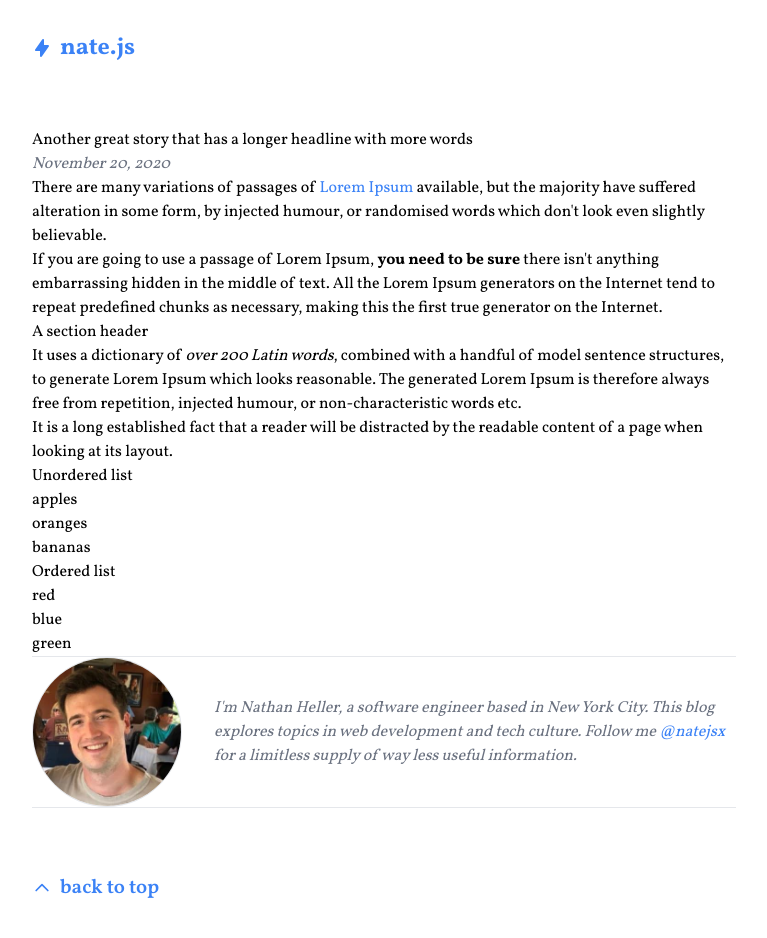
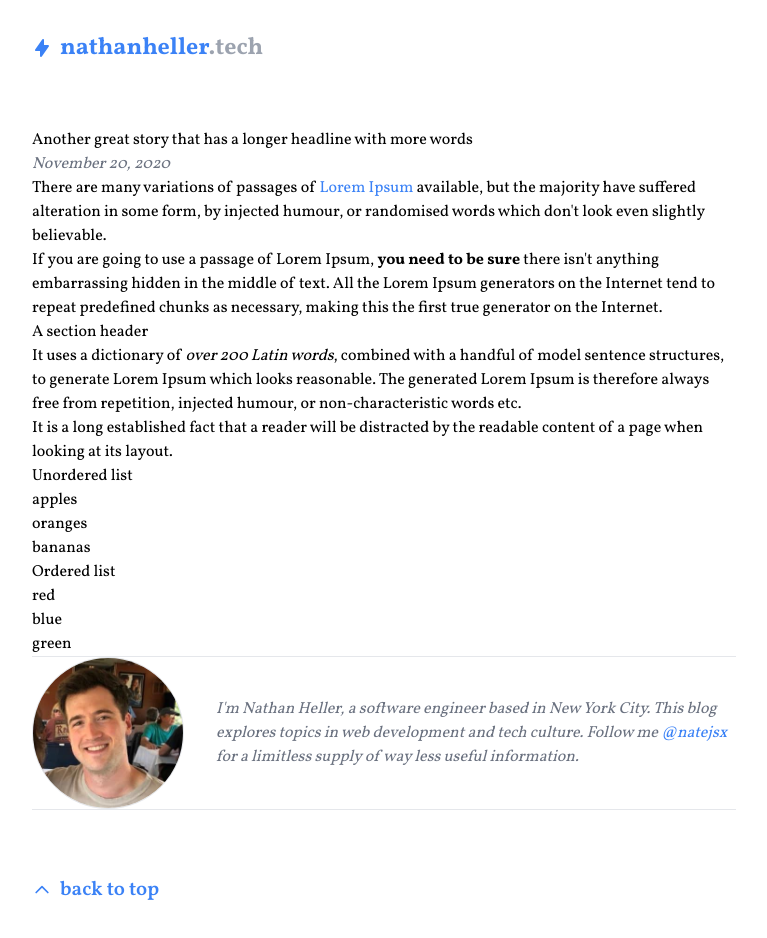
Before and after one commit to naheller/nate-blog, a Gatsby site: page /another-great in a window 1280 px wide. Shown: the whole page, without its empty margins (256-1023 px from the left). Built offline with nearby package versions, Linux system fonts and the light colour scheme; Gatsby itself is replaced by a stand-in of ours; what @tailwindcss/typography would draw is missing.

Commit message:
Update image and nav logo

```diff
--- a/gatsby-config.js
+++ b/gatsby-config.js
@@ -80,5 +80,6 @@ module.exports = {
       },
     },
     `gatsby-plugin-postcss`,
+    `gatsby-plugin-image`,
   ],
 }
--- a/package.json
+++ b/package.json
@@ -22,8 +22,8 @@
   "dependencies": {
     "@tailwindcss/typography": "^0.4.0",
     "gatsby": "^3.5.0",
-    "gatsby-image": "^3.5.0",
     "gatsby-plugin-google-analytics": "^3.5.0",
+    "gatsby-plugin-image": "^1.5.0",
     "gatsby-plugin-manifest": "^3.5.0",
     "gatsby-plugin-netlify-cms": "^5.5.0",
     "gatsby-plugin-offline": "^4.5.0",
--- a/src/components/Bio.js
+++ b/src/components/Bio.js
@@ -1,17 +1,10 @@
 import React from "react"
 import { useStaticQuery, graphql } from "gatsby"
-import Image from "gatsby-image"
+import { StaticImage } from "gatsby-plugin-image"
 
 const Bio = () => {
   const data = useStaticQuery(graphql`
     query BioQuery {
-      avatar: file(absolutePath: { regex: "/profile-pic.jpg/" }) {
-        childImageSharp {
-          fixed(width: 150, height: 150) {
-            ...GatsbyImageSharpFixed
-          }
-        }
-      }
       site {
         siteMetadata {
           author {
@@ -32,10 +25,12 @@ const Bio = () => {
 
   return (
     <div className="flex flex-col sm:flex-row items-center">
-      <Image
-        fixed={data.avatar.childImageSharp.fixed}
+      <StaticImage
+        src="../../content/assets/profile-pic.jpg"
         className="flex-shrink-0 rounded-full sm:mr-8 border avatar"
         alt={author.name}
+        width={150}
+        height={150}
       />
       <p className="italic text-gray-500 text-center sm:text-left">
         I'm Nathan Heller, a software engineer based in New York City. This blog
--- a/src/components/Header.js
+++ b/src/components/Header.js
@@ -8,8 +8,9 @@ const Header = () => {
     <header className="w-full">
       <div className="flex h-20 lg:h-24 mx-auto items-center text-blue-500">
         <BoltIcon className="h-5 w-5 mr-2" />
-        <Link to="/" className="text-xl lg:text-2xl font-bold">
-          nate.js
+        <Link to="/" className="text-xl lg:text-2xl font-bold header-logo-link">
+          <span>nathanheller</span>
+          <span className="text-gray-400 dot-tech">.tech</span>
         </Link>
       </div>
     </header>
--- a/src/styles/global.css
+++ b/src/styles/global.css
@@ -22,7 +22,7 @@ body,
 }
 
 a {
-  color: #3B82F6 !important;
+  color: rgb(59, 130, 246) !important;
   text-decoration: none !important;
 }
 
@@ -32,7 +32,10 @@ h2 > a {
 
 a:hover {
   text-decoration: underline !important;
-  filter: brightness(90%);
+}
+
+.header-logo-link:hover .dot-tech {
+  color: rgb(59, 130, 246);
 }
 
 .main-wrapper {
@@ -58,5 +61,5 @@ pre {
 }
 
 .prose .avatar img {
-  margin-top: 0 !important;
+  margin: 0 !important;
 }
```
Also changed, not shown: 1 other file.
